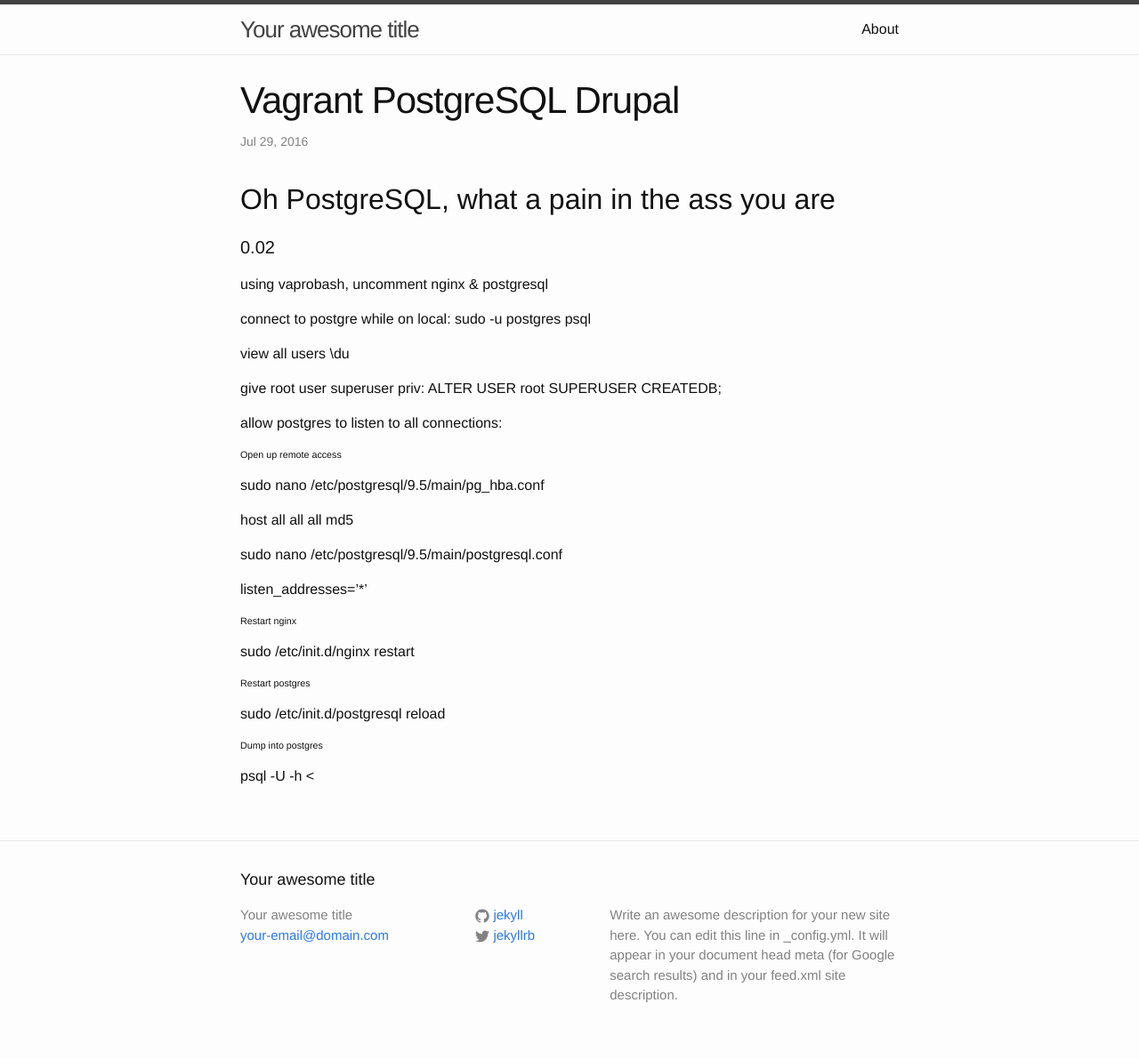
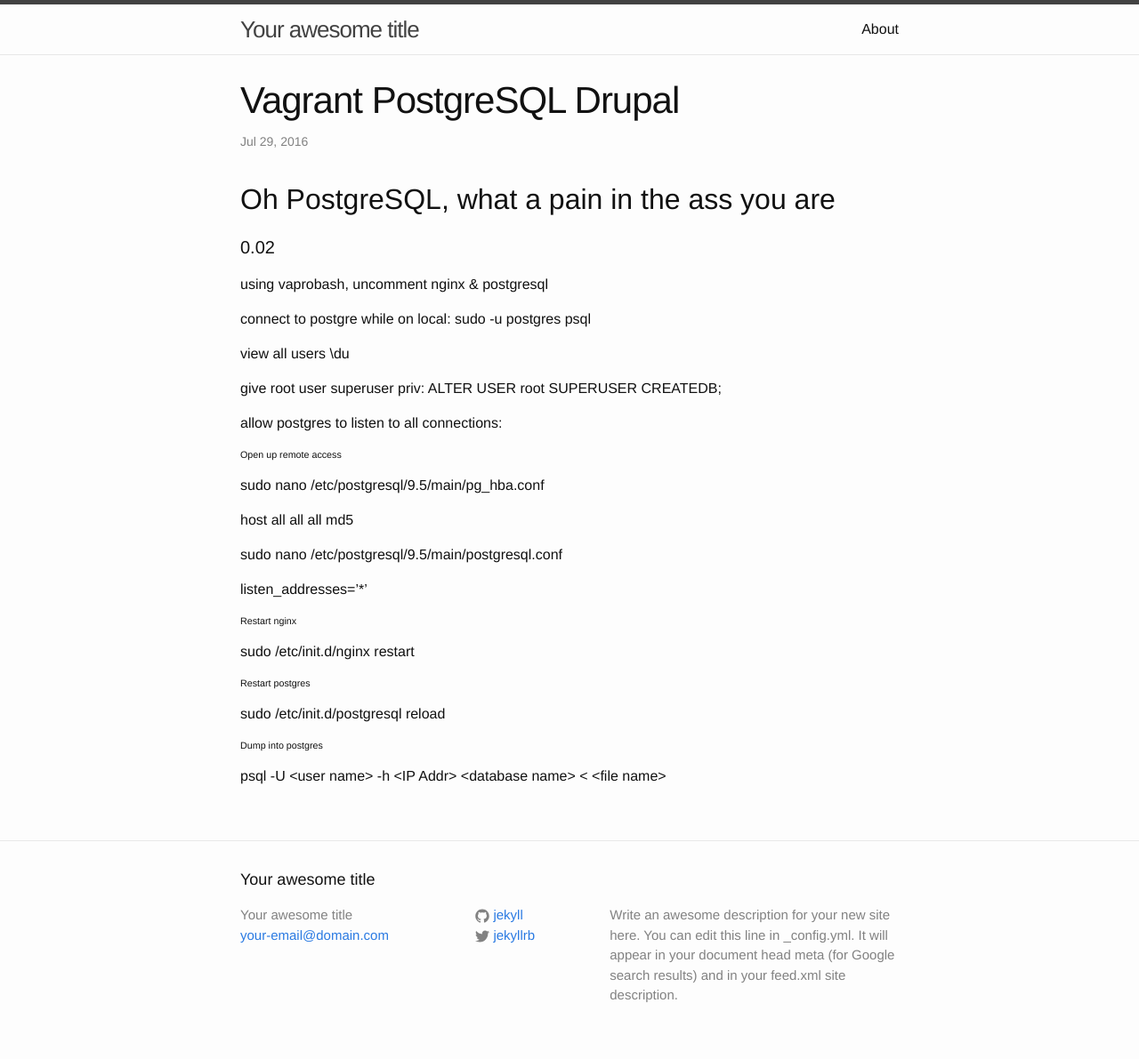
Before and after one commit to jlillyreed/jlillyreed.github.io, a Jekyll site: the page built from _posts/2016-07-29-postgres-pain-in-ass-0.02.markdown, in a window 1280 px wide. Shown: the whole page at 89% size. Built offline with Jekyll 4.4.1, drawn with Linux system fonts in a browser that asks for light colours.

Commit message:
formatting

```diff
--- a/_posts/2016-07-29-postgres-pain-in-ass-0.02.markdown
+++ b/_posts/2016-07-29-postgres-pain-in-ass-0.02.markdown
@@ -37,4 +37,4 @@ sudo /etc/init.d/postgresql reload
 
 ###### Dump into postgres
 
-psql -U <user name> -h <IP Addr> <database name> < <file name>
+psql -U \<user name\> -h \<IP Addr\> \<database name\> < \<file name\>
```
